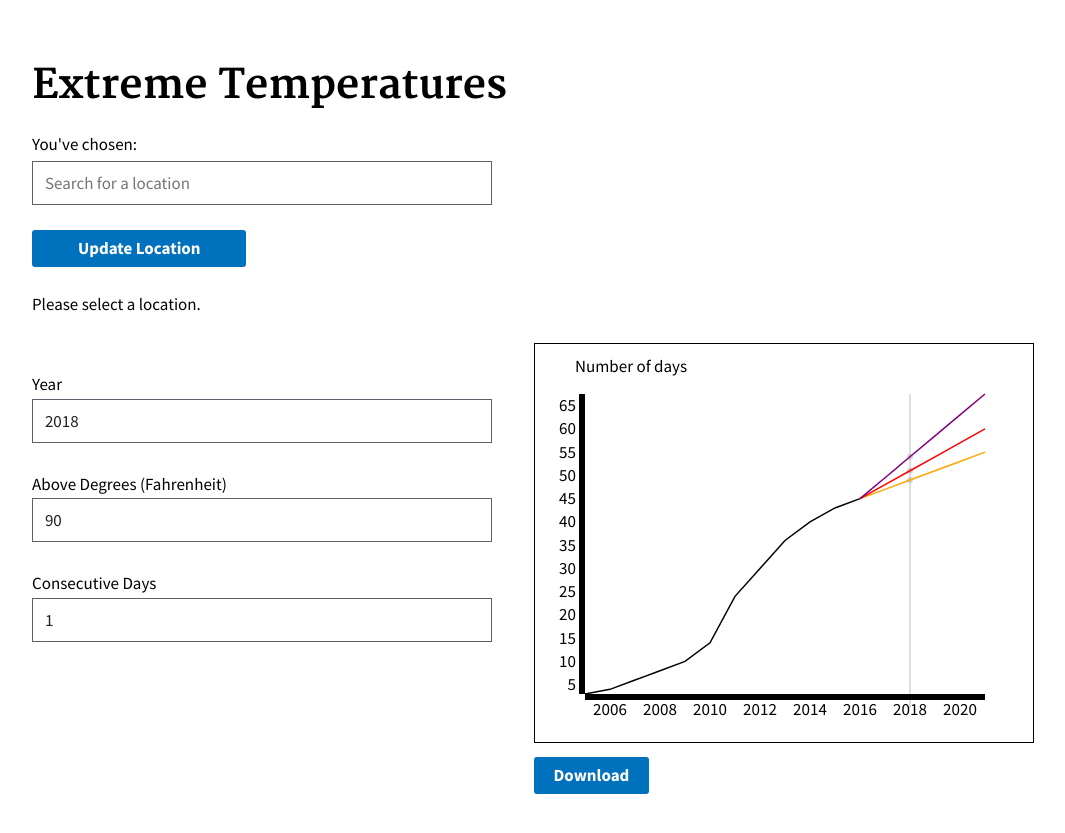
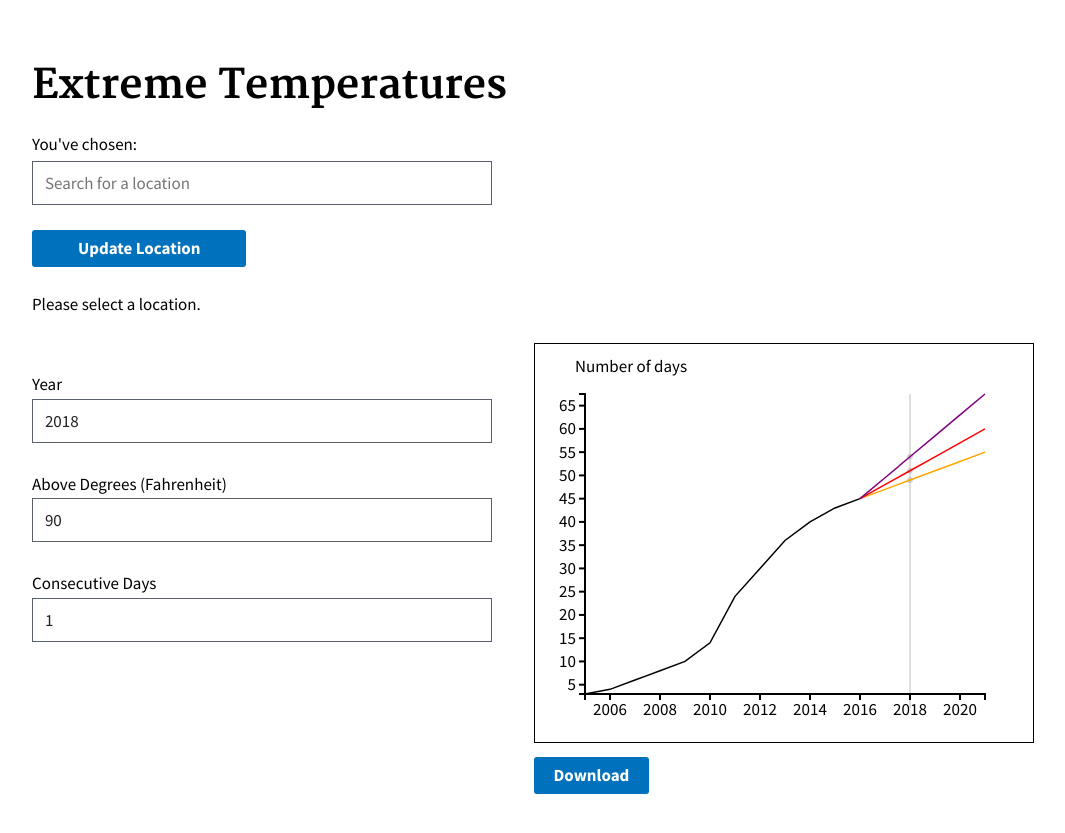
Before and after one commit to 18F/climate-labs, a Jekyll site: the page built from temperature/index.html, in a window 1280 px wide. Shown: the top 833 px of the page, without its empty margins (118-1183 px from the left). Built offline with Jekyll 4.4.1, drawn with Linux system fonts in a browser that asks for light colours.

Commit message:
Style temperature chart axis

```diff
--- a/css/temperature.scss
+++ b/css/temperature.scss
@@ -3,6 +3,13 @@
 
 svg {
   border: 1px solid black;
+}
+
+.axis path,
+.axis line {
+  fill: none;
+  stroke: black;
+  stroke-width: 2px;
 }
 
 .line {
```
